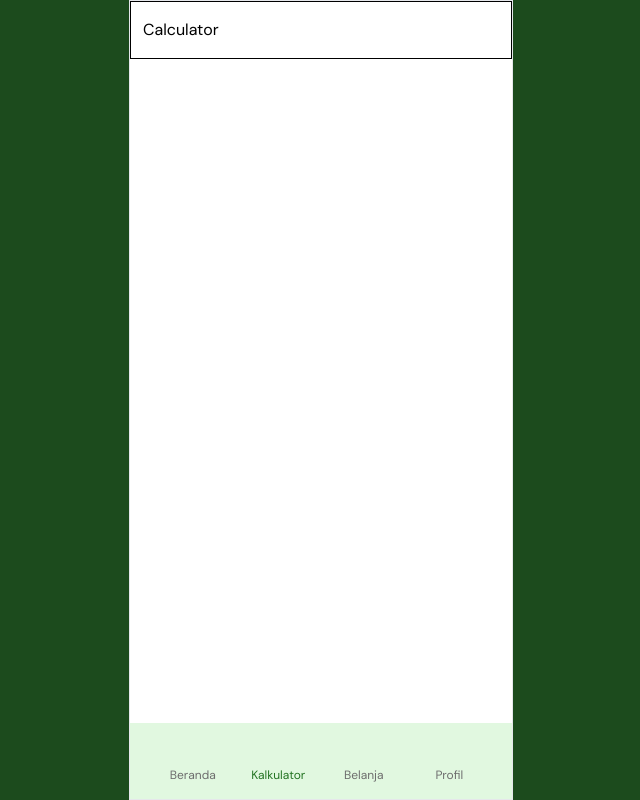
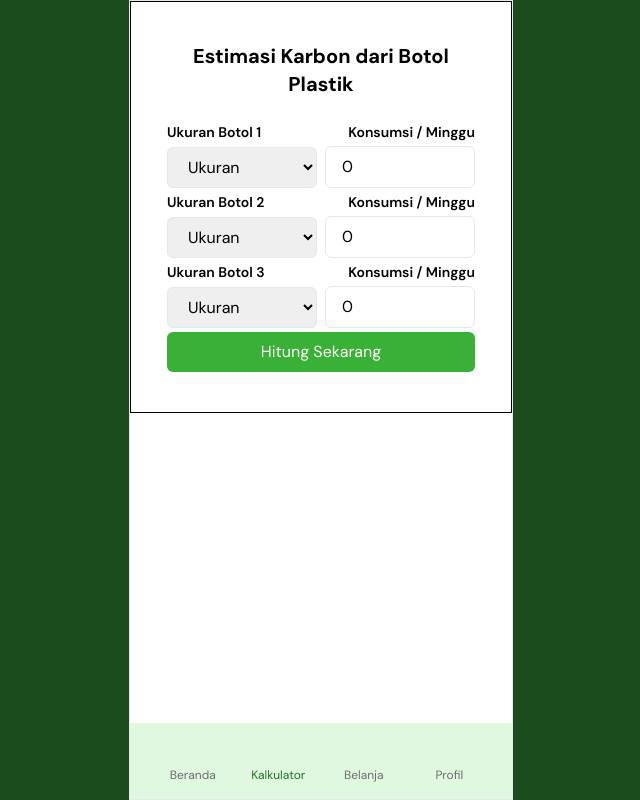
Before and after one commit to Sinduaditya/Klora, a React (Vite) app: page /app/calculator in a window 1280 px wide. Shown: the whole page, without its empty margins (319-959 px from the left). Built offline with nearby package versions, Linux system fonts and the light colour scheme; some icons are missing.

Commit message:
Calculator v:1

```diff
--- a/src/pages/app/Calculator.jsx
+++ b/src/pages/app/Calculator.jsx
@@ -1,11 +1,101 @@
-// import React from "react";
+import { useState } from 'react';
 
-function Calculator() {
+const Calculator = () => {
+    const [bottleSizes, setBottleSizes] = useState(['', '', '']);
+    const [weeks, setWeeks] = useState([0, 0, 0]);
+    const [carbonEmissions, setCarbonEmissions] = useState(0);
+    const [totalBottles, setTotalBottles] = useState(0);
+    const [totalUtility, setTotalUtility] = useState(0);
+    const [totalCurrency, setTotalCurrency] = useState(0);
+
+    const handleCalculate = () => {
+        const carbonFactors = {
+            '330ml': 0.2,
+            '660ml': 0.3,
+            '1500ml': 0.5,
+        };
+
+        let totalCarbon = 0;
+        let bottles = 0;
+        for (let i = 0; i < bottleSizes.length; i++) {
+            const carbonFactor = carbonFactors[bottleSizes[i]];
+            totalCarbon += carbonFactor * weeks[i];
+            bottles += weeks[i];
+        }
+        setCarbonEmissions(totalCarbon.toFixed(2));
+        setTotalBottles(bottles);
+        setTotalUtility(bottles);
+        setTotalCurrency((bottles * 0.001).toFixed(2));
+    };
+
     return (
-        <>
-            <div>Calculator</div>
-        </>
+        <div className="max-w-md mx-auto p-6 bg-white">
+            <h1 className="text-xl font-bold text-center mb-6">Estimasi Karbon dari Botol Plastik</h1>
+            {bottleSizes.map((size, index) => (
+                <div key={index} className="mb-1">
+                    <div className="flex justify-between">
+                        <label htmlFor={`bottleSize${index}`} className="block text-sm font-semibold mb-1">Ukuran Botol {index + 1}</label>
+                        <label htmlFor={`consumption${index}`} className="block text-sm font-semibold mb-1">Konsumsi / Minggu</label>
+                    </div>
+                    <div className="flex items-center">
+                        <select
+                            id={`bottleSize${index}`}
+                            className="w-1/2 px-4 py-2 border rounded-md mr-2 focus:outline-none focus:border-primary-500"
+                            value={size}
+                            onChange={(e) => {
+                                const newSizes = [...bottleSizes];
+                                newSizes[index] = e.target.value;
+                                setBottleSizes(newSizes);
+                            }}
+                        >
+                            <option value="">Ukuran</option>
+                            <option value="330ml">330 ml</option>
+                            <option value="660ml">660 ml</option>
+                            <option value="1500ml">1500 ml</option>
+                        </select>
+                        <input
+                            type="number"
+                            id={`consumption${index}`}
+                            className="w-1/2 px-4 py-2 border rounded-md focus:outline-none focus:border-primary-500"
+                            placeholder="Jumlah Minggu"
+                            value={weeks[index]}
+                            onChange={(e) => {
+                                const newWeeks = [...weeks];
+                                newWeeks[index] = parseInt(e.target.value);
+                                setWeeks(newWeeks);
+                            }}
+                        />
+                    </div>
+                </div>
+            ))}
+            <button
+                className="w-full py-2 px-4 bg-primary-500 text-white rounded-md hover:bg-primary-600 transition duration-300"
+                onClick={handleCalculate}
+            >
+                Hitung Sekarang
+            </button>
+            {carbonEmissions > 0 && (
+                <div className="mt-4 grid grid-cols-2 gap-4">
+                    <div className="p-4 bg-gray-100 rounded-md">
+                        <h2 className="font-semibold">Karbon yang Dihasilkan</h2>
+                        <p className="text-lg">{carbonEmissions} kgCO2</p>
+                    </div>
+                    <div className="p-4 bg-gray-100 rounded-md">
+                        <h2 className="font-semibold">Total Botol</h2>
+                        <p className="text-lg">{totalBottles} Botol</p>
+                    </div>
+                    <div className="p-4 bg-gray-100 rounded-md">
+                        <h2 className="font-semibold">Total Utility</h2>
+                        <p className="text-lg">{totalUtility} BTL</p>
+                    </div>
+                    <div className="p-4 bg-gray-100 rounded-md">
+                        <h2 className="font-semibold">Total Koin KLO</h2>
+                        <p className="text-lg">{totalCurrency} KLO</p>
+                    </div>
+                </div>
+            )}
+        </div>
     );
-}
+};
 
 export default Calculator;
```
